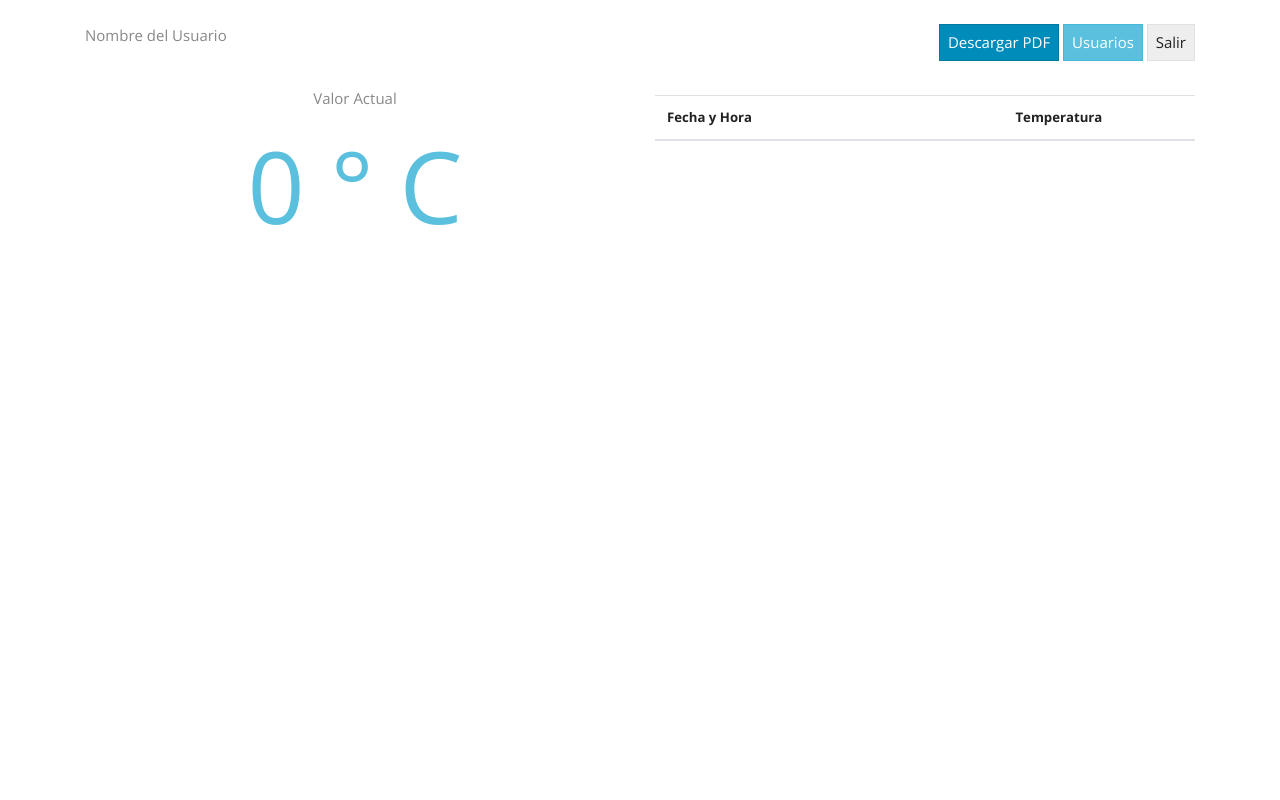
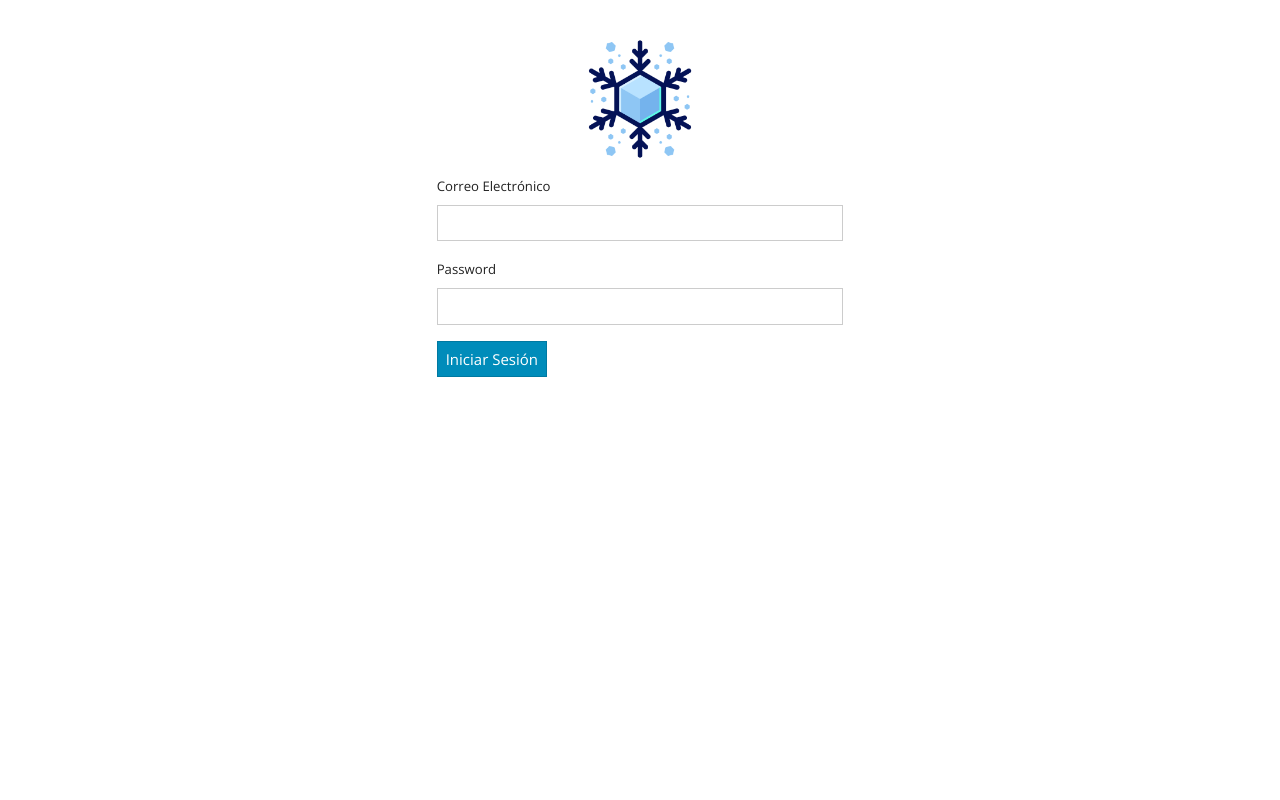
Before and after one commit to caloloc2/camarafrio, a PHP site: page / in a window 1280 px wide. Run offline with PHP 8.4, Linux system fonts and the light colour scheme; a stand-in replaces the project's code that opens the database connection; lists and menus that the app fills with data are empty.

Commit message:
actualizacion

```diff
--- /dev/null
+++ b/css/mail.css
@@ -0,0 +1 @@
+#login{margin:0;padding:0;position:fixed;top:0;left:0;right:0;bottom:0;background:#fff;z-index:5000}#logo{margin:0 auto;padding:0;width:150px}#logo img{margin:0;padding:0;width:100%}
--- /dev/null
+++ b/css/mail.styl
@@ -0,0 +1,20 @@
+#login
+    margin 0
+    padding 0
+    position fixed
+    top 0
+    left 0
+    right 0
+    bottom 0
+    background: white
+    z-index 5000
+
+#logo
+    margin 0 auto
+    padding 0
+    width 150px
+
+    img
+        margin 0
+        padding 0
+        width 100%
--- a/index.html
+++ b/index.html
@@ -7,6 +7,7 @@
     <title>C&aacute;mara de Fr&iacute;o</title>
     <link rel="shortcut icon" href="favicon.ico" type="image/x-icon">
     <link rel="stylesheet" href="css/bootstrap.min.css">
+    <link rel="stylesheet" href="css/mail.css">
 </head>
 
 <body>
@@ -20,12 +21,36 @@
                         <span aria-hidden="true">&times;</span>
                     </button>
                 </div>
-                <div class="modal-body">
-                    ...
-                </div>
-                <div class="modal-footer">
-                    <button type="button" class="btn btn-secondary" data-dismiss="modal">Cerrar</button>
-                </div>
+                <form id="add_user">
+                    <div class="modal-body">
+
+                        <div class="row">
+                            <div class="form-group col-md-6">
+                                <label for="correo_create">Correo Electr&oacute;nico <span
+                                        class="text-danger">*</span></label>
+                                <input type="email" class="form-control" id="correo_create" required>
+                            </div>
+                            <div class="form-group col-md-6">
+                                <label for="password_create">Password <span class="text-danger">*</span></label>
+                                <input type="password" class="form-control" id="password_create" required>
+                            </div>
+                        </div>
+                        <table class="table table-sm table-striped mt-2">
+                            <thead>
+                                <tr>
+                                    <th scope="col">Email</th>
+                                    <th scope="col">Password</th>
+                                    <th scope="col">&nbsp;</th>
+                                </tr>
+                            </thead>
+                            <tbody id="lista_usuarios"></tbody>
+                        </table>
+                    </div>
+                    <div class="modal-footer">
+                        <button type="submit" class="btn btn-primary">Agregar Nuevo Usuario</button>
+                        <button type="button" class="btn btn-secondary" data-dismiss="modal">Cerrar</button>
+                    </div>
+                </form>
             </div>
         </div>
     </div>
@@ -53,16 +78,37 @@
                     </div>
                     <div class="row">
                         <div class="form-group col-md-12">
-                            <label for="fecha_inicio">Correo Electr&oacute;nico</label>
-                            <input type="email" class="form-control" id="correo" placeholder="Ingrese su correo">
+                            <label for="correo_reporte">Correo Electr&oacute;nico</label>
+                            <input type="email" class="form-control" id="correo_reporte" placeholder="Ingrese su correo">
                         </div>
                     </div>
                 </div>
                 <div class="modal-footer">
                     <button type="button" class="btn btn-secondary" data-dismiss="modal">Cerrar</button>
-                    <button type="button" class="btn btn-info">Enviar a Correo</button>
-                    <button type="button" class="btn btn-primary">Descargar PDF</button>
+                    <button type="button" class="btn btn-info" id="envio_correo">Enviar a Correo</button>
+                    <button type="button" class="btn btn-primary" id="crear_pdf">Descargar PDF</button>
                 </div>
+            </div>
+        </div>
+    </div>
+
+    <div id="login">
+        <div class="row mt-4">
+            <div class="col-md-4" style="margin: 0 auto">
+                <figure id="logo"><img src="img/logo.png" alt=""></figure>
+
+                <form id="form_login">
+                    <div class="form-group">
+                        <label for="correo_login">Correo Electr&oacute;nico</label>
+                        <input type="email" class="form-control" id="correo_login" aria-describedby="emailHelp"
+                            required>
+                    </div>
+                    <div class="form-group">
+                        <label for="password_login">Password</label>
+                        <input type="password" class="form-control" id="password_login" required>
+                    </div>
+                    <button type="submit" class="btn btn-primary">Iniciar Sesi&oacute;n</button>
+                </form>
             </div>
         </div>
     </div>
@@ -70,19 +116,20 @@
     <div class="container mt-4">
         <div class="row">
             <div class="col-md-6">
-                <p class="text-muted">Nombre del Usuario</p>
+                <p class="text-muted" id="correo_usuario">Nombre del Usuario</p>
             </div>
             <div class="col-md-6 text-right">
-                <a href="#" class="btn btn-primary" id="modal_reportes">Descargar PDF</a>
+                <a href="#" class="btn btn-primary" id="modal_reportes">Crear Reporte</a>
                 <a href="#" class="btn btn-info" id="modal_usuarios">Usuarios</a>
-                <a href="#" class="btn btn-secondary">Salir</a>
+                <a href="#" class="btn btn-secondary" id="logout">Salir</a>
             </div>
         </div>
 
         <div class="row mt-4">
             <div class="col-md-6 text-center">
                 <p class="text-muted">Valor Actual</p>
-                <h1 style="font-size: 100px;" class="text-info"><strong><span id="valor_temperatura">0</span> &deg; C</strong></h1>
+                <h1 style="font-size: 100px;" class="text-info"><strong><span id="valor_temperatura">0</span> &deg;
+                        C</strong></h1>
             </div>
             <div class="col-md-6">
                 <div class="text-right">
@@ -101,7 +148,8 @@
             </div>
         </div>
     </div>
-    <script src="https://code.jquery.com/jquery-3.5.1.min.js" integrity="sha256-9/aliU8dGd2tb6OSsuzixeV4y/faTqgFtohetphbbj0=" crossorigin="anonymous"></script>
+    <script src="https://code.jquery.com/jquery-3.5.1.min.js"
+        integrity="sha256-9/aliU8dGd2tb6OSsuzixeV4y/faTqgFtohetphbbj0=" crossorigin="anonymous"></script>
     <script src="https://cdn.jsdelivr.net/npm/bootstrap@4.5.3/dist/js/bootstrap.bundle.min.js"
         integrity="sha384-ho+j7jyWK8fNQe+A12Hb8AhRq26LrZ/JpcUGGOn+Y7RsweNrtN/tE3MoK7ZeZDyx"
         crossorigin="anonymous"></script>
--- a/js/ajax.js
+++ b/js/ajax.js
@@ -4,6 +4,42 @@
 function Consulta_Temperaturas(fields, callback){
     $.ajax({
         url: server+'php/get_values.php',
+        type: 'POST',
+        data: fields,
+		dataType: 'json',
+		success: function(datos){
+            if (typeof callback === "function") {
+                callback(datos);
+            }
+        },
+		error: function(e){
+			if (typeof callback === "function") {
+                callback(e);
+            }
+		}
+    });
+}
+
+function Consulta_Usuarios(callback){
+    $.ajax({
+        url: server+'php/get_users.php',
+		dataType: 'json',
+		success: function(datos){
+            if (typeof callback === "function") {
+                callback(datos);
+            }
+        },
+		error: function(e){
+			if (typeof callback === "function") {
+                callback(e);
+            }
+		}
+    });
+}
+
+function Login(fields, callback){
+    $.ajax({
+        url: server+'php/login.php',
         type: 'POST',
         data: fields,
 		dataType: 'json',
--- a/js/main.js
+++ b/js/main.js
@@ -1,7 +1,55 @@
 console.log("Camara de Frio");
 
 $("#modal_usuarios").click(e => {
-    $("#usuarios").modal('show');
+    Buscar_Usuarios();
+})
+
+function Buscar_Usuarios(){
+    Consulta_Usuarios(datos => {
+        // console.log(datos);
+        if (datos.estado){
+            var items = ''
+            datos.consulta.forEach(element => {
+                items += '<tr>';
+                items += '<td>'+element.correo+'</td>';
+                items += '<td>'+element.clave+'</td>';
+                items += '<td><a href="#" onclick="Eliminar_Usuario('+element.id_usuario+'); return false;" class="btn btn-sm btn-info">Eliminar</a></td>';
+                items += '</tr>';
+            });
+            $("#lista_usuarios").html(items);
+            $("#usuarios").modal('show');
+        }
+    })
+}
+
+function Eliminar_Usuario(id){
+    var campos = {
+        id_usuario: id
+    }
+    Delete(campos, 'usuarios', datos => {
+        // console.log(datos);
+        if (datos.estado){
+            Buscar_Usuarios();
+            alert("Usuario Eliminado")
+        }
+    })
+}
+
+$("#add_user").submit(e => {
+    e.preventDefault();
+    var campos = {
+        correo: document.getElementById('correo_create').value,
+        password: document.getElementById('password_create').value,
+    }
+
+    Create(campos, 'usuarios', datos => {
+        // console.log(datos);
+        if (datos.estado){
+            document.getElementById('correo_create').value = ""
+            document.getElementById('password_create').value = ""
+            Buscar_Usuarios();
+        }
+    })
 })
 
 $("#modal_reportes").click(e => {
@@ -13,6 +61,14 @@ $(document).ready(e => {
     document.getElementById("fecha_final").valueAsDate = new Date();
     document.getElementById("fecha_actual").valueAsDate = new Date();
     Buscar();
+
+    Check_Session(datos => {
+        // console.log(datos);
+        if (datos.session){
+            $("#correo_usuario").html(datos.user.correo)
+            $("#login").fadeOut();
+        }
+    })
 })
 
 function Buscar(){
@@ -41,3 +97,59 @@ function Buscar(){
         })
     }, 1000);
 }
+
+$("#form_login").submit(e => {
+    e.preventDefault();
+
+    var campos = {
+        correo: document.getElementById('correo_login').value,
+        password: document.getElementById('password_login').value
+    }
+
+    Login(campos, datos => {
+        // console.log(datos);
+
+        if (datos.estado){
+            $("#correo_usuario").html(datos.consulta.correo)
+            $("#login").fadeOut();
+        }
+    })
+})
+
+$("#logout").click(e => {
+    Kill_Session(datos => {
+        // console.log(datos);
+        if (datos.estado){
+            document.getElementById('correo_login').value = ""
+            document.getElementById('password_login').value = ""
+            $("#correo_usuario").html("")
+            $("#login").fadeIn();
+        }
+    })
+})
+
+$("#envio_correo").click(e => {
+    const enviar_a = document.getElementById('correo_reporte').value
+    if (enviar_a != ""){
+        var campos = {
+            enviar_a,
+            fecha_inicio: document.getElementById("fecha_inicio").value,
+            fecha_final: document.getElementById("fecha_final").value,
+        }
+        $("#reportes").modal('hide');
+        Create(campos, 'envio_email', datos => {
+            // console.log(datos);
+            alert("Correo enviado")
+        })
+    }else{
+        alert("Debe especificar un correo");
+    }
+})
+
+$("#crear_pdf").click(e => {
+    var campos = {
+        fecha_inicio: document.getElementById("fecha_inicio").value,
+        fecha_final: document.getElementById("fecha_final").value,
+    }
+    window.location.href = "php/pdf.php?fecha_inicio="+campos.fecha_inicio+"&fecha_final="+campos.fecha_final
+})
--- a/php/meta.php
+++ b/php/meta.php
@@ -132,15 +132,15 @@ class Meta
      * @param $edad         nueva descripcion
      * @return PDOStatement
      */
-    public static function Nuevo_Usuario($usuario, $correo, $clave)
+    public static function Nuevo_Usuario($correo, $clave)
     {
         // Sentencia INSERT
-        $comando = "INSERT INTO usuarios (usuario, correo, clave) VALUES (?,?,?)";
+        $comando = "INSERT INTO usuarios (correo, clave) VALUES (?,?)";
 
         // Preparar la sentencia
         $sentencia = Database::getInstance()->getDb()->prepare($comando);
 
-        return $sentencia->execute(array($usuario, $correo, $clave));
+        return $sentencia->execute(array($correo, $clave));
 
     }
 }
```
Also changed, not shown: php/create.php (added, +55 -0 lines), php/delete.php (added, +27 -0 lines), php/email.php (added, +44 -0 lines), php/get_users.php (added, +19 -0 lines), php/login.php (added, +32 -0 lines), php/pdf.php (added, +54 -0 lines), php/plantilla/correo.html (added, +24 -0 lines), README.md, img/logo.png (added).
